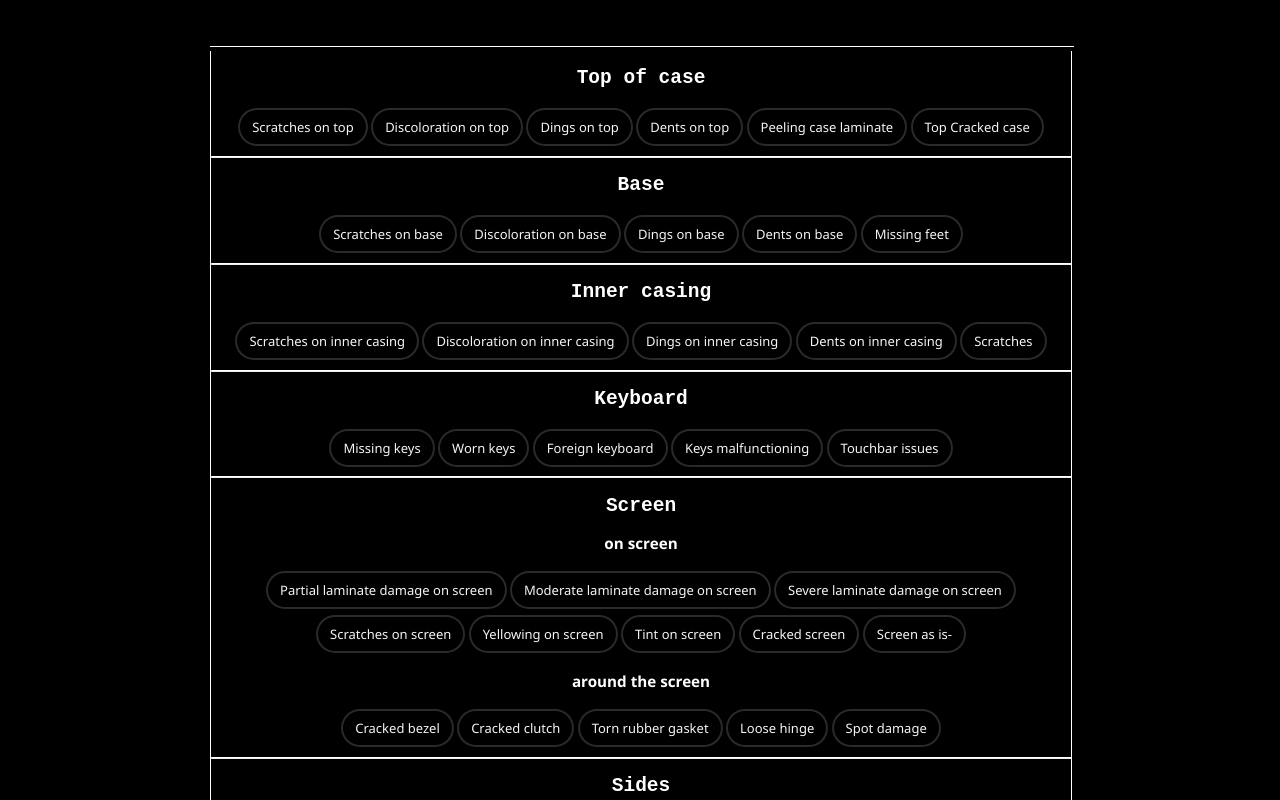
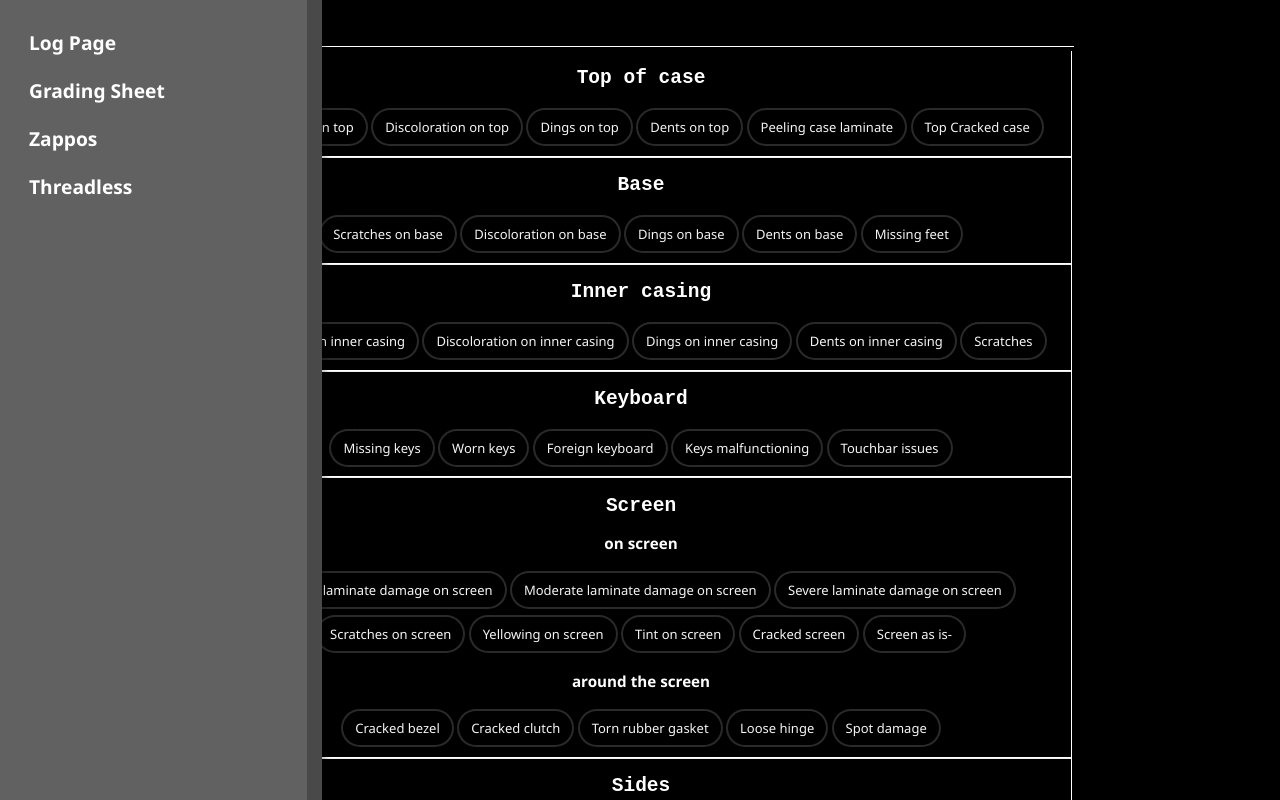
Before and after one commit to lewis3020/website, a plain HTML site: page main-page/new-log-page.html in a window 1280 px wide. Shown: the top 800 px of the page. Drawn offline with Linux system fonts and the light colour scheme.

Commit message:
added new side bar and page

```diff
--- a/main-page/main.css
+++ b/main-page/main.css
@@ -163,3 +163,111 @@ P{
     border-top: 1px solid #ffffff;
     height: -10px;
 }
+nav
+{
+	position: fixed;
+	left: -16em;
+	top: 0;
+	bottom: 0;
+	background-color: #616161;
+	border-right: 15px solid #494949;
+	box-shadow: 4px 0 5px rgba(0,0,0,0.2);
+	z-index: 1;
+	cursor: pointer;
+}
+
+nav:after
+{
+	position: absolute;
+	content: ' ';
+	width: 0;
+	height: 0;
+	right: -70px;
+	top: 50%;
+	border-width: 15px 10px;
+	border-style: solid;
+	border-color: transparent transparent transparent #000000;
+}
+
+nav ul
+{
+	width: 14em;
+	list-style-type: none;
+	margin: 0;
+	padding: 1em;
+}
+
+nav a:link, nav a:visited
+{
+	display: block;
+	width: 100%;
+	font-weight: bold;
+	line-height: 2.5em;
+	text-indent: 10px;
+	text-decoration: none;
+	color: #fff;
+	border-radius: 4px;
+	outline: 0 none;
+}
+
+nav a:hover, nav a:focus
+{
+	color: #000000;
+	background-color: darken(#000000, 20%);
+	text-shadow: 0 0 4px #000000;
+	box-shadow: inset 0 2px 2px rgba(0,0,0,0.2);
+}
+
+/* hovering */
+article, article:after, nav, nav *
+{
+	-webkit-transition: all 600ms ease;
+	-moz-transition: all 600ms ease;
+	-ms-transition: all 600ms ease;
+	-o-transition: all 600ms ease;
+	transition: all 600ms ease;
+}
+
+nav:hover
+{
+	left: 0;
+}
+
+nav:hover ~ article
+{
+	-webkit-transform: translateX(16em) perspective(600px) rotateY(10deg);
+	-moz-transform: translateX(16em) perspective(600px) rotateY(10deg);
+	-ms-transform: translateX(16em) perspective(600px) rotateY(10deg);
+	-o-transform: translateX(16em) perspective(600px) rotateY(10deg);
+	transform: translateX(16em) perspective(600px) rotateY(10deg);
+}
+
+nav:hover ~ article:after
+{
+	left: 60%;
+}
+
+/* typography */
+footer
+{
+	margin-top: 2em;
+	border-top: 1px dotted #000000;
+}
+
+h1
+{
+	font-size: 2.5em;
+	font-weight: normal;
+	margin: 0 0 0.2em 0;
+}
+
+p
+{
+	line-height: 1.3em;
+	margin: 0 0 1.5m 0;
+}
+
+.lead {
+  font-weight:100;
+  font-size:21px;
+}
--- a/main-page/new-log-page.html
+++ b/main-page/new-log-page.html
@@ -8,6 +8,16 @@
     <title>New log sheet</title>
     <link rel="icon" type="image/x-icon" href="revivn logo.png">
 </head>
+
+<nav>
+  <ul>
+      <li><a href="new-log-page.html">Log Page</a></li>
+      <li><a href="/second-page/test.html">Grading Sheet</a></li>
+    <li><a href="http://www.zappos.com">Zappos</a></li>
+    <li><a href="http://www.threadless.com">Threadless</a></li>
+  </ul>
+</nav>
+
 <div class="container">
     <ul class="ks-cboxtags">
 <div class="lid"></div>
@@ -109,10 +119,10 @@
 <button class="button" onclick="showOutput()">Enter</button> <button onClick="window.location.reload()">Refresh</button>
 <div class="output" id="output"></div>
 
+
+
+
 <hr>
-
-</div>
-  </ul>
 </div>
 </body>
 </html>
--- /dev/null
+++ b/second-page/test.css
@@ -0,0 +1,114 @@
+
+
+nav{
+	position: fixed;
+	left: -16em;
+	top: 0;
+	bottom: 0;
+	background-color:  #616161;
+	border-right: 15px solid #494949;
+	box-shadow: 4px 0 5px rgba(0,0,0,0.2);
+	z-index: 1;
+	cursor: pointer;
+}
+
+nav:after
+{
+	position: absolute;
+	content: ' ';
+	width: 0;
+	height: 0;
+	right: -70px;
+	top: 50%;
+	border-width: 15px 10px;
+	border-style: solid;
+	border-color: transparent transparent transparent #000000;
+}
+
+nav ul
+{
+	width: 14em;
+	list-style-type: none;
+	margin: 0;
+	padding: 1em;
+}
+
+nav a:link, nav a:visited
+{
+	display: block;
+	width: 100%;
+	font-weight: bold;
+	line-height: 2.5em;
+	text-indent: 10px;
+	text-decoration: none;
+	color: #fff;
+	border-radius: 4px;
+	outline: 0 none;
+}
+
+nav a:hover, nav a:focus
+{
+	color: #000000;
+	background-color: darken(#000000, 20%);
+	text-shadow: 0 0 4px #000000;
+	box-shadow: inset 0 2px 2px rgba(0,0,0,0.2);
+}
+
+/* hovering */
+article, article:after, nav, nav *
+{
+	-webkit-transition: all 600ms ease;
+	-moz-transition: all 600ms ease;
+	-ms-transition: all 600ms ease;
+	-o-transition: all 600ms ease;
+	transition: all 600ms ease;
+}
+
+nav:hover
+{
+	left: 0;
+}
+
+nav:hover ~ article
+{
+	-webkit-transform: translateX(16em) perspective(600px) rotateY(10deg);
+	-moz-transform: translateX(16em) perspective(600px) rotateY(10deg);
+	-ms-transform: translateX(16em) perspective(600px) rotateY(10deg);
+	-o-transform: translateX(16em) perspective(600px) rotateY(10deg);
+	transform: translateX(16em) perspective(600px) rotateY(10deg);
+}
+
+nav:hover ~ article:after
+{
+	left: 60%;
+}
+
+/* typography */
+footer
+{
+	margin-top: 2em;
+	border-top: 1px dotted #000000;
+}
+
+h1
+{
+	font-size: 2.5em;
+	font-weight: normal;
+	margin: 0 0 0.2em 0;
+}
+
+p
+{
+	line-height: 1.3em;
+	margin: 0 0 1.5m 0;
+}
+
+.lead {
+  font-weight:100;
+  font-size: 50px;
+}
+
+html {
+  margin: 0;
+  padding: 0;
+}
```
Also changed, not shown: second-page/test.html (added, +24 -0 lines), second-page/script.js (added).
